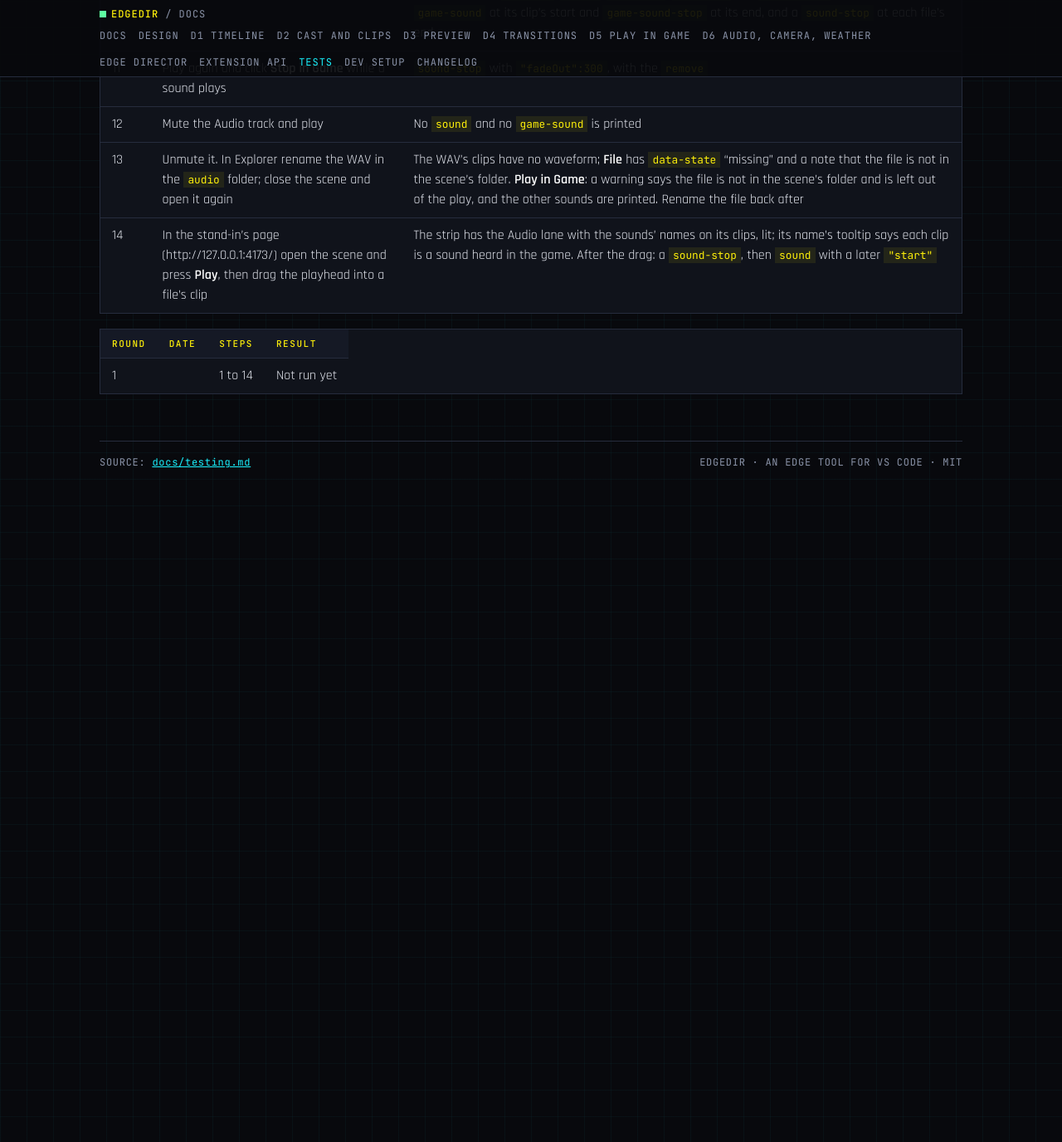
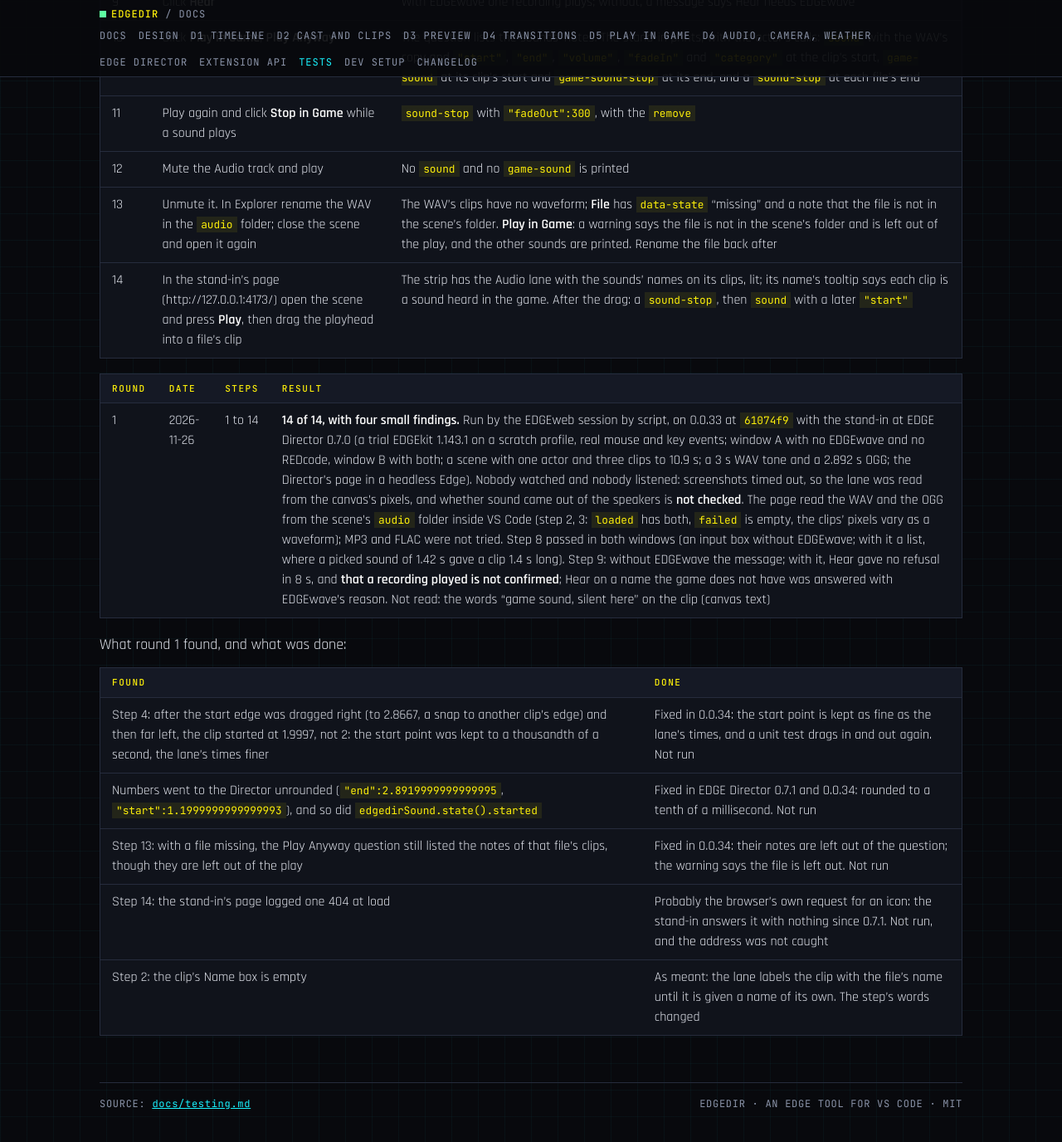
Before and after one commit to Edgemodders/EDGEdir, a Jekyll site: the page built from docs/testing.md, in a window 1280 px wide and 1400 px high, scrolled down 45535 px. Shown: the top 1376 px of the window at 83% size. Built offline with Jekyll 4.4.1, drawn with Linux system fonts in a browser that asks for light colours; before the commit the page ends 46165 px from its top, so only the background shows below that; some of the changed text lies outside the part shown.

Commit message:
D6b's round by script recorded (14 of 14), with its four small fixes (0.0.34, EDGE Director 0.7.1)
Co-Authored-By: Claude Fable 5.2 <noreply@anthropic.com>

```diff
--- a/director/play.mjs
+++ b/director/play.mjs
@@ -281,10 +281,11 @@ export class Player {
         // A file that did not come with the scene was said when the play began.
         if (!file) return;
         fade = Math.min(cue.fadeOut ?? 0, lasts);
-        const start = (cue.in ?? 0) + offset;
+        const tidy = (n) => Math.round(n * 1e4) / 1e4;
+        const start = tidy((cue.in ?? 0) + offset);
         const s = await audio.play(file, {
           start,
-          end: (cue.in ?? 0) + (cue.end - cue.t),
+          end: tidy((cue.in ?? 0) + (cue.end - cue.t)),
           volume: cue.volume ?? 1,
           // A sound started part way in has had some or all of its fade in.
           fadeIn: Math.round(Math.max(0, (cue.fadeIn ?? 0) - offset) * 1000),
--- a/director/rednode-app.json
+++ b/director/rednode-app.json
@@ -1,7 +1,7 @@
 {
   "id": "edge-director",
   "name": "EDGE Director",
-  "version": "0.7.0",
+  "version": "0.7.1",
   "author": "Edgemodders",
   "description": "EDGEdir's app in the game: open a scene from EDGEdir's Desk, play it on real people where it belongs, start it again or from any moment, go to its actors, and put them and the scene where they should be: each change is saved to the scene's file, and EDGEdir in VS Code follows. It writes a workspot for each actor from the game's own animations, spawns the cast, and jumps each actor from clip to clip on time. A scene's weather and sounds play with it. EDGEdir's Play in Game in VS Code sends it scenes too. Asks for the bridge and archives permissions.",
   "entry": "index.html",
--- a/director/standin.ts
+++ b/director/standin.ts
@@ -146,6 +146,8 @@ if (port) {
       }
       if (kit && url === "/rednode-ui.js") return void res.writeHead(200, { "Content-Type": types[".js"] }).end(fs.readFileSync(kit));
       if (url === "/rednode-stub.js") return void res.writeHead(200, { "Content-Type": types[".js"] }).end(Stub);
+      // A browser asks for an icon by itself: there is none, and that is no fault.
+      if (url === "/favicon.ico") return void res.writeHead(204).end();
       const name = url === "/" ? "index.html" : path.basename(url);
       const file = path.join(pageDir, name);
       if (!types[path.extname(name)] || !fs.existsSync(file)) return void res.writeHead(404).end();
--- a/docs/testing.md
+++ b/docs/testing.md
@@ -13,7 +13,7 @@ Last updated 2026-11-17.
 | Test | Kind | Phase | Last run | Result |
 |---|---|---|---|---|
 | [Type check, build and unit tests](#type-check-build-and-unit-tests) | Automated, also on GitHub (Check) | Scaffold, D1, D2 | 2026-11-26 | Pass, 97 tests |
-| [D6b Audio](#d6b-audio) | Hand, in VS Code, and a stand-in for the game | D6b | | Not run yet (0.0.33, EDGE Director 0.7.0) |
+| [D6b Audio](#d6b-audio) | Hand, in VS Code, and a stand-in for the game | D6b | 2026-11-26 | By script: round 1, 14 of 14 (0.0.33, EDGE Director 0.7.0); nobody listened. Four small fixes from its notes in 0.0.34 with EDGE Director 0.7.1, not run |
 | [The owner's tests, A to I](#the-owners-tests) | By hand, the owner: A to D in VS Code, E to I in the game | D1 to D5, DR1 to DR3, D6a, D6b | 2026-11-20 | Test E partly run: E1, E2, E3 and E5 pass, in the game for the first time. The rest not run |
 | [D6a Weather](#d6a-weather) | Hand, in VS Code with the game's files, and a stand-in for the game | D6a | 2026-11-21 | By script: round 1, 8 of 11 (0.0.29); the fixes of 0.0.30 passed their rerun. 0.0.31's small changes and 0.0.32's fixes passed by script, but for the game path warning's text, read in the log only |
 | [DR3 Pins](#dr3-pins) | Hand, in a browser, with a stand-in for the game; no game | DR3, part 1 | 2026-11-21 | By script: round 1, 10 of 10 (0.0.29, EDGE Director 0.6.0) |
@@ -53,7 +53,7 @@ Every hand test (D1, D2, D3) has passed a round run by script in another session
 - **The owner's Tests E to H**, in the game with EDGE Director's window (E: 14 steps, play; F: 10 steps, adjust; G: 8 steps, pins; H: 8 steps, weather): not run yet. Nothing of EDGEdir has run in the game at all.
 - **DR1, DR2, DR3 Pins, DR3 Pins in the editor and D6a Weather** have each passed by script (2026-11-21): their rounds on 0.0.29, and the fixes of 0.0.30 with EDGE Director 0.6.1 in a rerun. D5d's step 3 passed in both its cases; Open the Download itself was not pressed.
 - **0.0.31's three small changes** ran by script on 2026-11-25: the last weather clip's sentence passes; the warning for an `edgedir.gamePath` that is no game folder passes with its path misprinted; the weather list coming by itself missed. 0.0.32's fix for the list passed its rerun. Open: the corrected warning's text has been read in the log only, not in the warning itself.
-- **D6b Audio** (0.0.33 with EDGE Director 0.7.0, 2026-11-26): its round by script (14 steps) has not run, and the owner's Test I (9 steps, in the game) has not run.
+- **D6b Audio** passed its round by script on 2026-11-26 (14 of 14 on 0.0.33; nobody listened, so that sound is heard is the owner's to say). The four small fixes of 0.0.34 with EDGE Director 0.7.1 from its notes are not run. The owner's Test I (9 steps, in the editor and the game) has not run.
 - **The owner's Tests A to D** (the spot tests S1 to S12): none run yet.
 - The fix of 0.0.8 (a change the inspector refuses puts its box back) passed in D3's round.
 
@@ -825,7 +825,7 @@ EDGEdir 0.0.33 with EDGE Director 0.7.0 (2026-11-26). The audio track in VS Code
 | Step | Do | Expect |
 |---|---|---|
 | 1 | **Add Track**, Audio, and select the track | The toolbar has **Add Sound File** and **Add Game Sound**, and no Add Clip; the inspector has the same two buttons and a note that sounds are heard flat in the game |
-| 2 | Put the playhead at 2 s and click **Add Sound File**; pick the WAV | A clip at 2 s as long as the file, selected, named for the file, with its waveform. The file is in `audio` beside the scene's file. The inspector has **File** (`data-state` "found"), its length, **Volume** 1, **Fade in (s)**, **Fade out (s)**, **Follows**, and under **In the game** that it is heard flat, as if at V. `edgedirSound.state().loaded` has the file |
+| 2 | Put the playhead at 2 s and click **Add Sound File**; pick the WAV | A clip at 2 s as long as the file, selected, labelled with the file's name on the lane (its Name box is empty), with its waveform. The file is in `audio` beside the scene's file. The inspector has **File** (`data-state` "found"), its length, **Volume** 1, **Fade in (s)**, **Fade out (s)**, **Follows**, and under **In the game** that it is heard flat, as if at V. `edgedirSound.state().loaded` has the file |
 | 3 | Add the same file again at 12 s; then the MP3 or OGG at 20 s | The `audio` folder has the WAV once, and the second file. Each clip has a waveform (say if the MP3 or OGG has none: **File** then says why) |
 | 4 | Drag the first clip's start edge 1 s to the right; then drag it left as far as it goes | The clip starts 1 s later and is 1 s shorter, the waveform loses its start, and the inspector says it plays from 1 s of the file. Dragged left it stops where the file starts. The end edge stops at the file's end the same way |
 | 5 | Set **Volume** to 0.5, then to 3; **Fade in (s)** to 99 | 0.5 is taken and the waveform is lower. 3 and 99 are refused with a message, and the box goes back |
@@ -841,4 +841,14 @@ EDGEdir 0.0.33 with EDGE Director 0.7.0 (2026-11-26). The audio track in VS Code
 
 | Round | Date | Steps | Result |
 |---|---|---|---|
-| 1 | | 1 to 14 | Not run yet |
+| 1 | 2026-11-26 | 1 to 14 | **14 of 14, with four small findings.** Run by the EDGEweb session by script, on 0.0.33 at `61074f9` with the stand-in at EDGE Director 0.7.0 (a trial EDGEkit 1.143.1 on a scratch profile, real mouse and key events; window A with no EDGEwave and no REDcode, window B with both; a scene with one actor and three clips to 10.9 s; a 3 s WAV tone and a 2.892 s OGG; the Director's page in a headless Edge). Nobody watched and nobody listened: screenshots timed out, so the lane was read from the canvas's pixels, and whether sound came out of the speakers is **not checked**. The page read the WAV and the OGG from the scene's `audio` folder inside VS Code (step 2, 3: `loaded` has both, `failed` is empty, the clips' pixels vary as a waveform); MP3 and FLAC were not tried. Step 8 passed in both windows (an input box without EDGEwave; with it a list, where a picked sound of 1.42 s gave a clip 1.4 s long). Step 9: without EDGEwave the message; with it, Hear gave no refusal in 8 s, and **that a recording played is not confirmed**; Hear on a name the game does not have was answered with EDGEwave's reason. Not read: the words "game sound, silent here" on the clip (canvas text) |
+
+What round 1 found, and what was done:
+
+| Found | Done |
+|---|---|
+| Step 4: after the start edge was dragged right (to 2.8667, a snap to another clip's edge) and then far left, the clip started at 1.9997, not 2: the start point was kept to a thousandth of a second, the lane's times finer | Fixed in 0.0.34: the start point is kept as fine as the lane's times, and a unit test drags in and out again. Not run |
+| Numbers went to the Director unrounded (`"end":2.8919999999999995`, `"start":1.1999999999999993`), and so did `edgedirSound.state().started` | Fixed in EDGE Director 0.7.1 and 0.0.34: rounded to a tenth of a millisecond. Not run |
+| Step 13: with a file missing, the Play Anyway question still listed the notes of that file's clips, though they are left out of the play | Fixed in 0.0.34: their notes are left out of the question; the warning says the file is left out. Not run |
+| Step 14: the stand-in's page logged one 404 at load | Probably the browser's own request for an icon: the stand-in answers it with nothing since 0.7.1. Not run, and the address was not caught |
+| Step 2: the clip's Name box is empty | As meant: the lane labels the clip with the file's name until it is given a name of its own. The step's words changed |
--- a/package.json
+++ b/package.json
@@ -2,7 +2,7 @@
   "name": "edgedir",
   "displayName": "EDGEdir: Cyberpunk 2077 Animation Director",
   "description": "A director's tool for the video game Cyberpunk 2077: design and stitch animations and acting sequences for the game's characters, and play them in the running game. A game modding tool.",
-  "version": "0.0.33",
+  "version": "0.0.34",
   "publisher": "edgemodders",
   "preview": true,
   "pricing": "Free",
--- a/src/sound.ts
+++ b/src/sound.ts
@@ -77,7 +77,8 @@ export function soundLabel(clip: Clip): string | undefined {
 function written(s: Sound): Record<string, unknown> {
   const out: Record<string, unknown> = s.file ? { file: s.file } : { event: s.event };
   if (s.file && s.seconds) out.seconds = round(s.seconds);
-  if (s.file && s.in > Eps) out.in = round(s.in);
+  // As fine as the lane's own times, so an edge dragged in and out again comes back to where it was.
+  if (s.file && s.in > Eps) out.in = Math.round(s.in * 1e6) / 1e6;
   if (Math.abs(s.volume - 1) > Eps) out.volume = round(s.volume);
   if (s.fadeIn > Eps) out.fadeIn = round(s.fadeIn);
   if (s.fadeOut > Eps) out.fadeOut = round(s.fadeOut);
--- a/webview/sound.ts
+++ b/webview/sound.ts
@@ -149,7 +149,7 @@ export function mountSound(): PageSound {
         source.connect(gain).connect(a.destination);
         source.start(at, (cue.in ?? 0) + offset, lasts);
         playing.push({ source, gain });
-        started.push({ file: cue.file, at: Math.max(cue.t, from), offset: (cue.in ?? 0) + offset, lasts });
+        started.push({ file: cue.file, at: Math.max(cue.t, from), offset: Math.round(((cue.in ?? 0) + offset) * 1e4) / 1e4, lasts: Math.round(lasts * 1e4) / 1e4 });
       }
     },
     stop,
```
Also changed, not shown: CLAUDE.md (+1 -0 lines), docs/d6-audio-camera-weather.md (+2 -2 lines), docs/index.md (+1 -1 lines), src/extension.ts (+8 -2 lines), test/sound.test.ts (+4 -0 lines), README.md, 1 other file.
